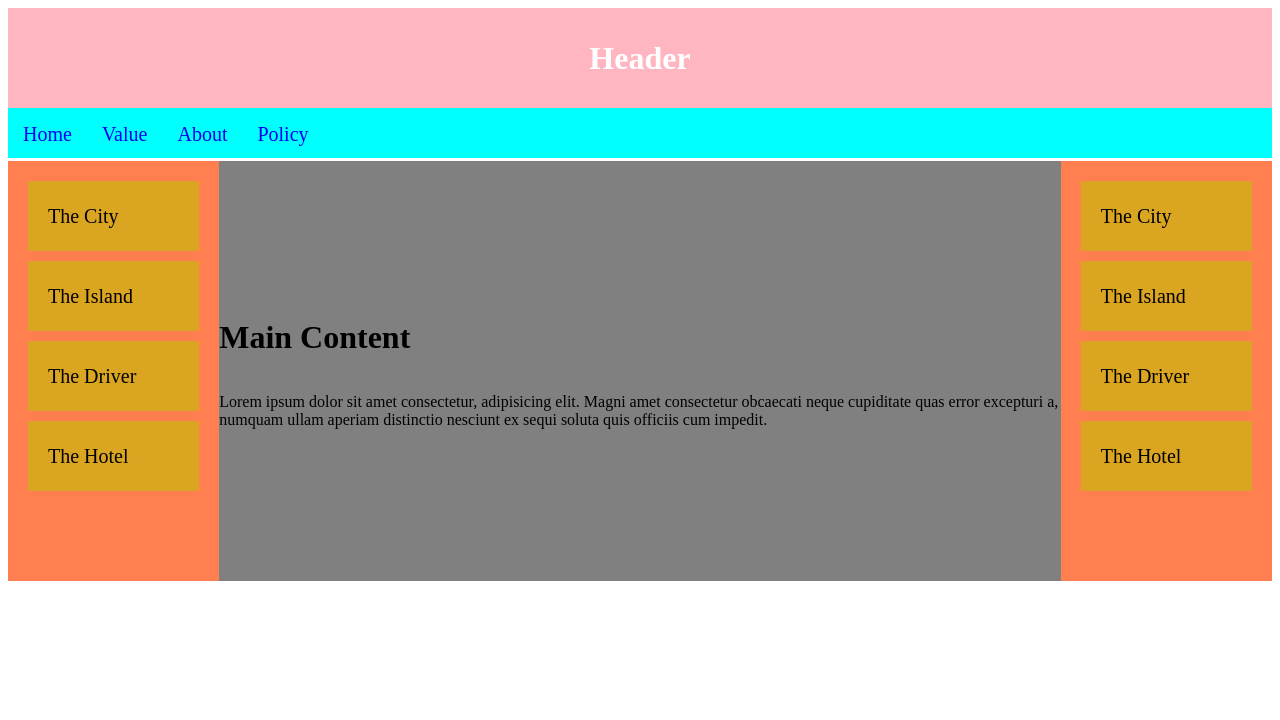
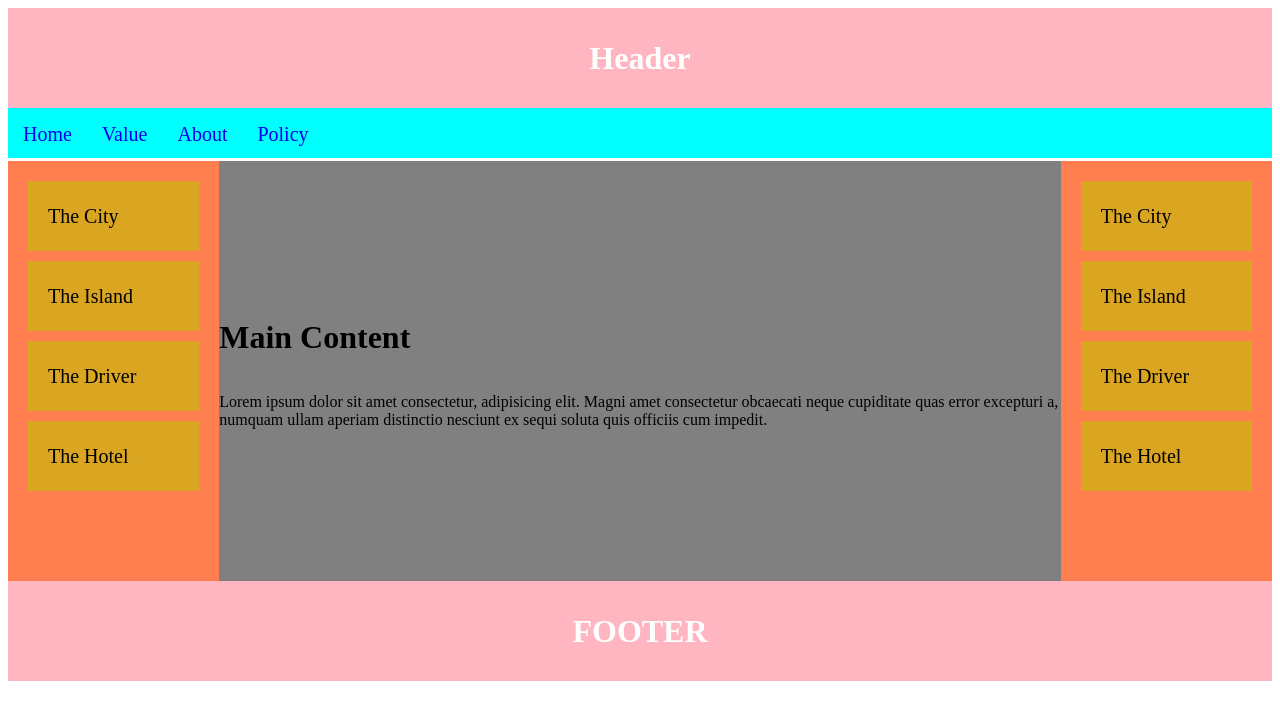
Before and after one commit to zainbinshakoor/Css-Layout-Flexbox, a plain HTML site: page index.html in a window 1280 px wide. Drawn offline with Linux system fonts and the light colour scheme.

Commit message:
complete footer section
same class header and footer

```diff
--- a/index.html
+++ b/index.html
@@ -39,6 +39,9 @@
                 <div class="navitem">The Hotel</div>
             </div>
         </div>
+        <div id="footer" class="same">
+            <h1>FOOTER</h1>
+        </div>
     </div>
 </body>
 
```
